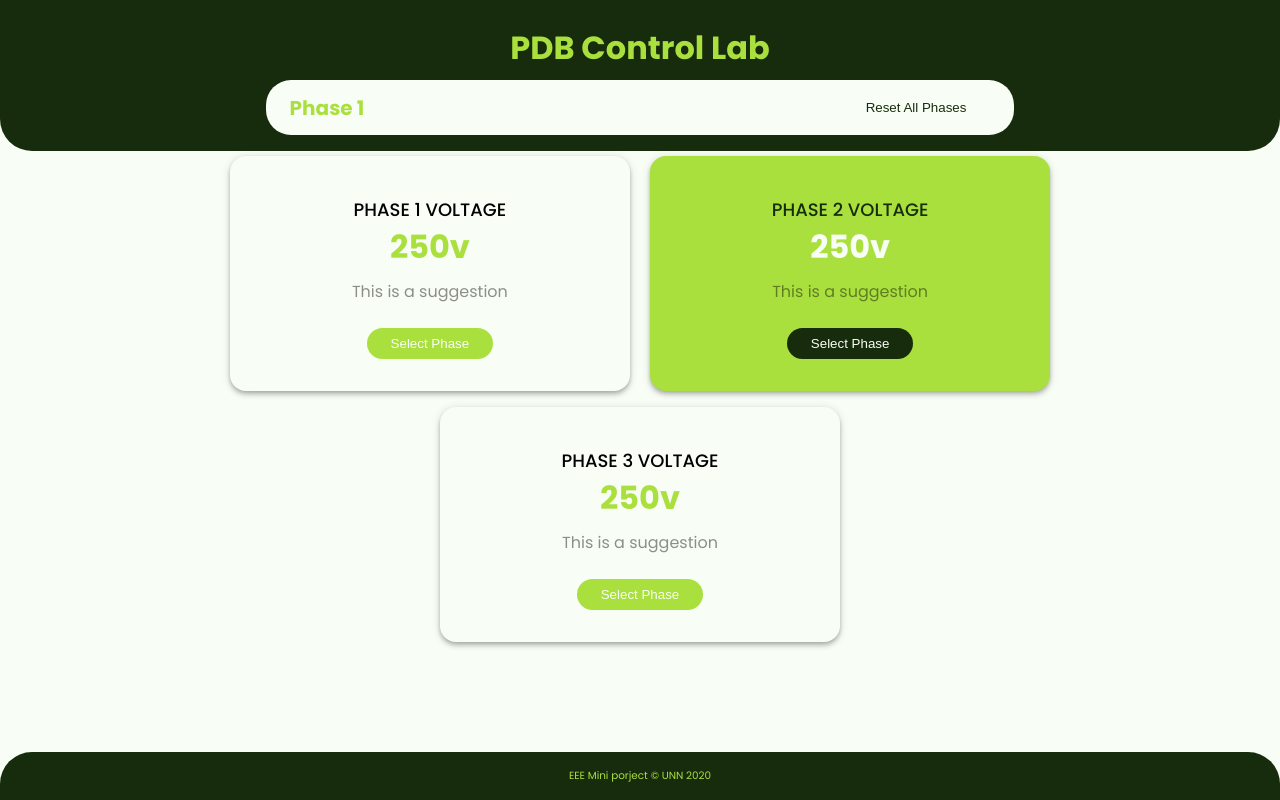
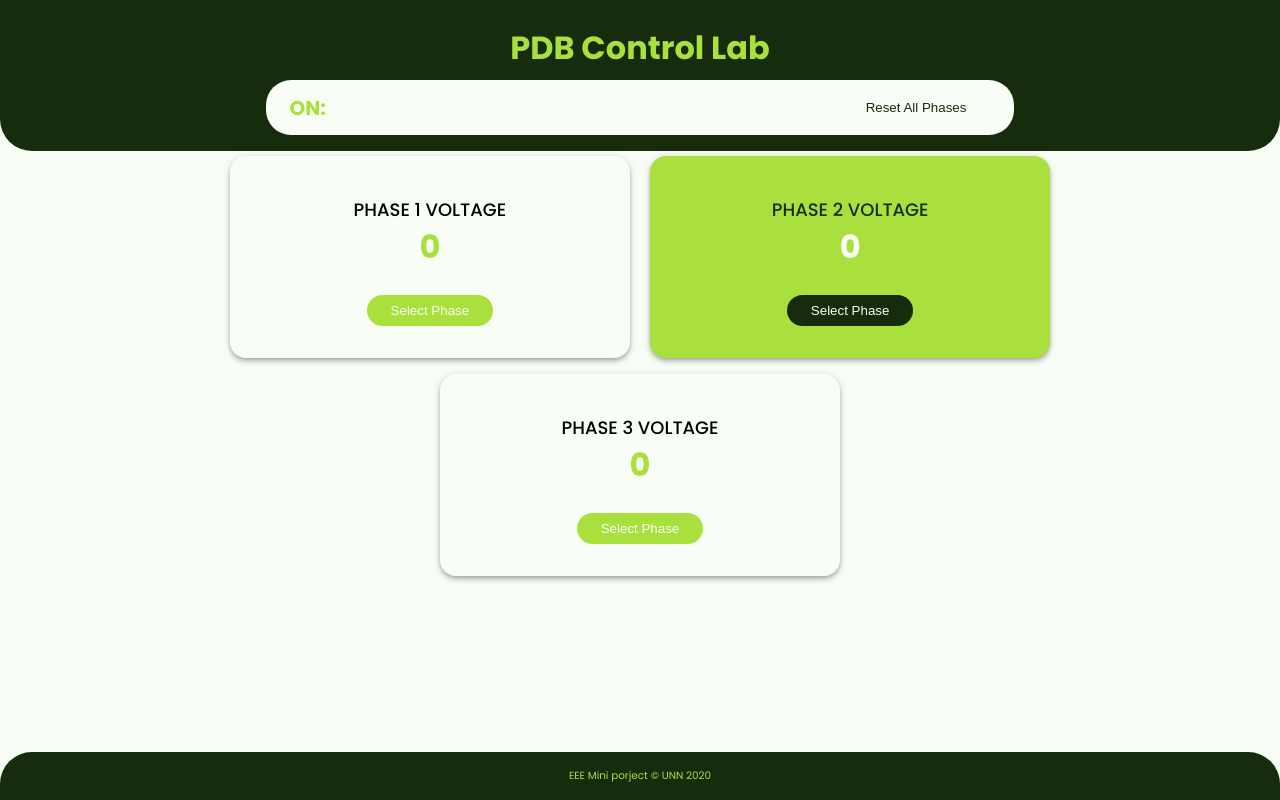
Before and after one commit to preciousnwaoha/EEE-mini-project, a plain HTML site: page home.html in a window 1280 px wide. Drawn offline with Linux system fonts and the light colour scheme; a web font is replaced by a local one.

Commit message:
Hello Phase

```diff
--- a/home.html
+++ b/home.html
@@ -220,7 +220,7 @@ footer {
     <header>
         <h1>PDB Control Lab</h1>
         <div>
-            <h2>Phase 1</h2>
+            <h2 id="onphase">ON: </h2>
             <button>Reset All Phases</button>
         </div>
     </header>
@@ -230,8 +230,8 @@ footer {
             <span class="ac-phase phase-1" id="phase-1">
                 <div>
                     <h4>Phase 1 Voltage</h4>
-                    <p class="voltage">250v</p>
-                    <p class="suggestion">This is a suggestion</p>
+                    <p class="voltage" id="v1">0</p>
+                    <p class="suggestion" id="sug1"></p>
                 </div>
                 <button onclick="selectPhase(1)">
                     Select Phase
@@ -240,8 +240,8 @@ footer {
             <span class="ac-phase selected phase-2"  id="phase-2">
                 <div>
                     <h4>Phase 2 Voltage</h4>
-                    <p class="voltage">250v</p>
-                    <p class="suggestion">This is a suggestion</p>
+                    <p class="voltage" id="v2">0</p>
+                    <p class="suggestion" id="sug2"></p>
                 </div>
                 <button onclick="selectPhase(1)">
                     Select Phase
@@ -250,8 +250,8 @@ footer {
             <span class="ac-phase phase-3"  id="phase-3">
                 <div>
                     <h4>Phase 3 Voltage</h4>
-                    <p class="voltage">250v</p>
-                    <p class="suggestion">This is a suggestion</p>
+                    <p class="voltage" id="v3">0</p>
+                    <p class="suggestion" id="sug3"></p>
                 </div>
                 <button onclick="selectPhase(1)">
                     Select Phase
```
